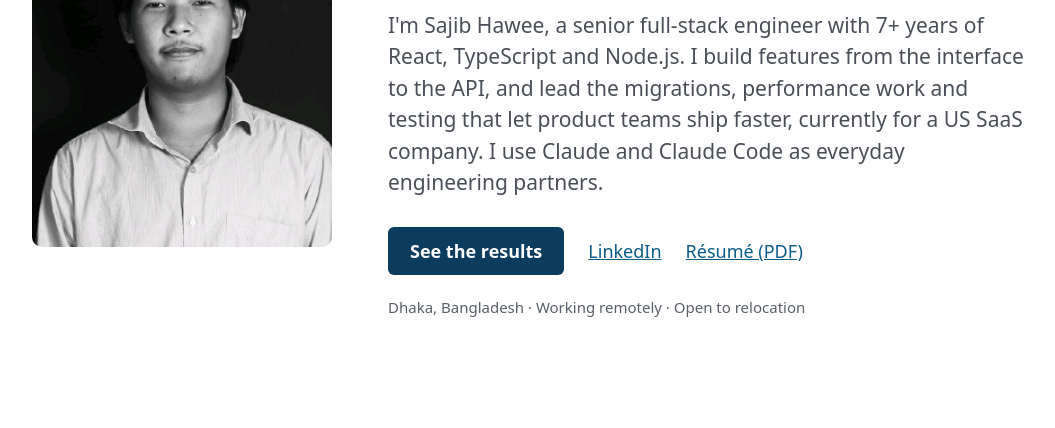
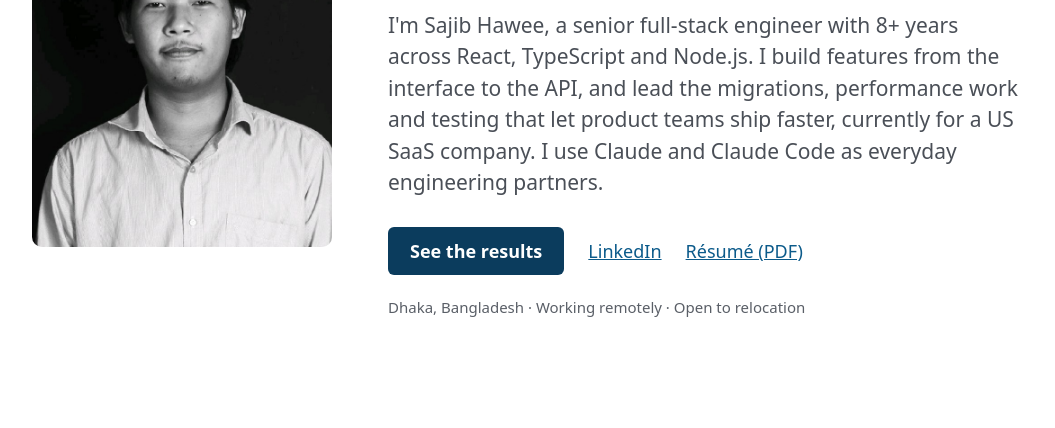
Before and after one commit to haweecodes/collabwithhawee, an Astro site: page / in a window 1280 px wide. Shown: the part 329-757 px from the top of the page, without its empty margins (112-1167 px from the left). Built offline with nearby package versions, Linux system fonts and the light colour scheme; Astro itself is replaced by a stand-in of ours; a web font is replaced by a local one.

Commit message:
Say 8+ years of experience, counted from January 2018
The count is computed at build time so it no longer goes stale. The hero
and meta description now say "across React, TypeScript and Node.js", and
the résumé PDF is rebuilt with the same figure.

```diff
--- a/src/components/Hero.astro
+++ b/src/components/Hero.astro
@@ -19,10 +19,10 @@ import { SITE } from '../consts';
   <div class="intro">
     <h1>{SITE.headline}</h1>
     <p class="lead">
-      I'm Sajib Hawee, a senior full-stack engineer with 7+ years of React, TypeScript and Node.js.
-      I build features from the interface to the API, and lead the migrations, performance work and
-      testing that let product teams ship faster, currently for a US SaaS company. I use Claude and
-      Claude Code as everyday engineering partners.
+      I'm Sajib Hawee, a senior full-stack engineer with {SITE.yearsOfExperience}+ years across
+      React, TypeScript and Node.js. I build features from the interface to the API, and lead the
+      migrations, performance work and testing that let product teams ship faster, currently for a
+      US SaaS company. I use Claude and Claude Code as everyday engineering partners.
     </p>
     <div class="actions">
       <a class="btn" href="#experience">
--- a/src/consts.ts
+++ b/src/consts.ts
@@ -1,9 +1,14 @@
+// The first role, at iQuantile, started in January 2018. The count is taken at build time,
+// so it goes up on its own; Vercel rebuilds on every push.
+const MS_PER_YEAR = 365.25 * 24 * 60 * 60 * 1000;
+const yearsOfExperience = Math.floor((Date.now() - Date.UTC(2018, 0, 1)) / MS_PER_YEAR);
+
 export const SITE = {
   name: 'Sajib Hawee',
   jobTitle: 'Senior Full-Stack Engineer',
   headline: 'I build fast, reliable web products, front end to back end.',
-  description:
-    'Sajib Hawee is a senior full-stack software engineer with 7+ years of React, TypeScript and Node.js, building fast, reliable web apps with an AI-assisted workflow.',
+  yearsOfExperience,
+  description: `Sajib Hawee is a senior full-stack software engineer with ${yearsOfExperience}+ years across React, TypeScript and Node.js, building reliable web apps with an AI-assisted workflow.`,
   locality: 'Dhaka',
   countryCode: 'BD',
   linkedIn: 'https://linkedin.com/in/sajib-hawee-2a818b154',
```
Also changed, not shown: scripts/cv.html (+1 -1 lines), 1 other file.
